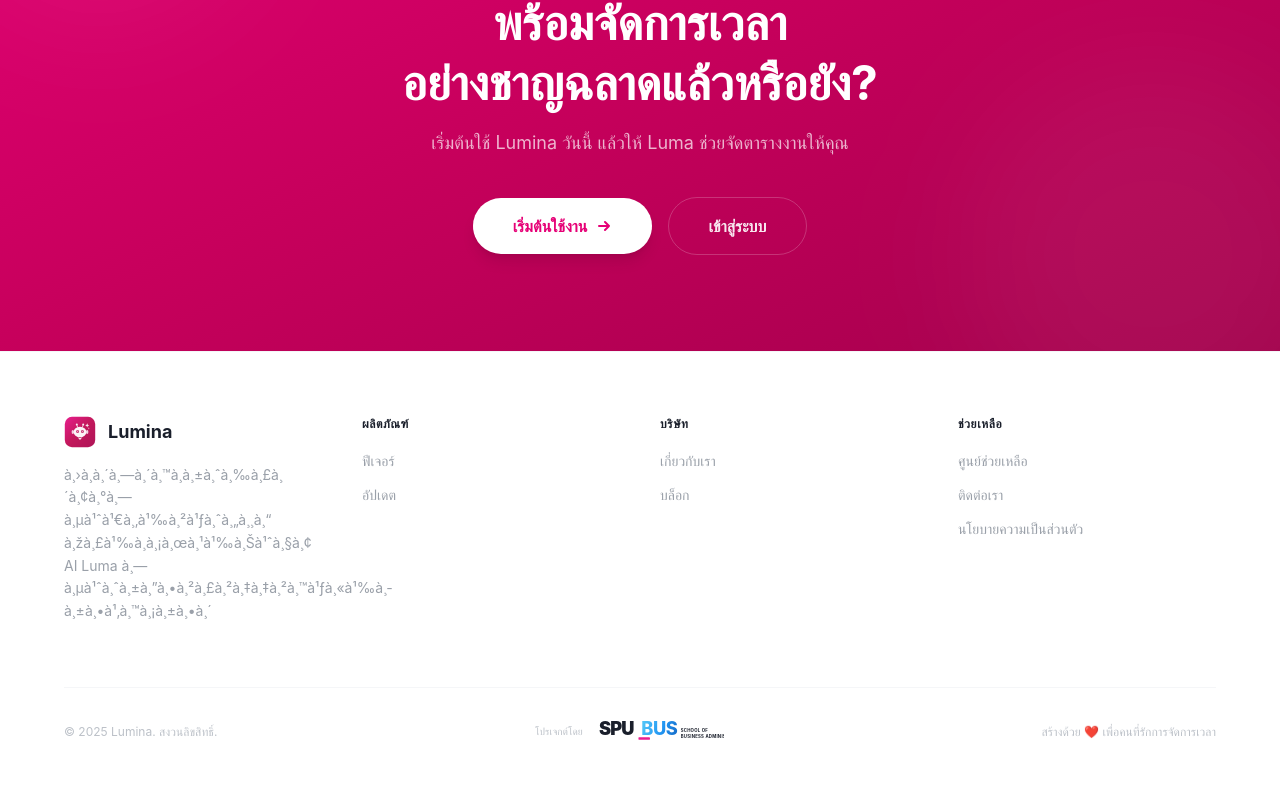
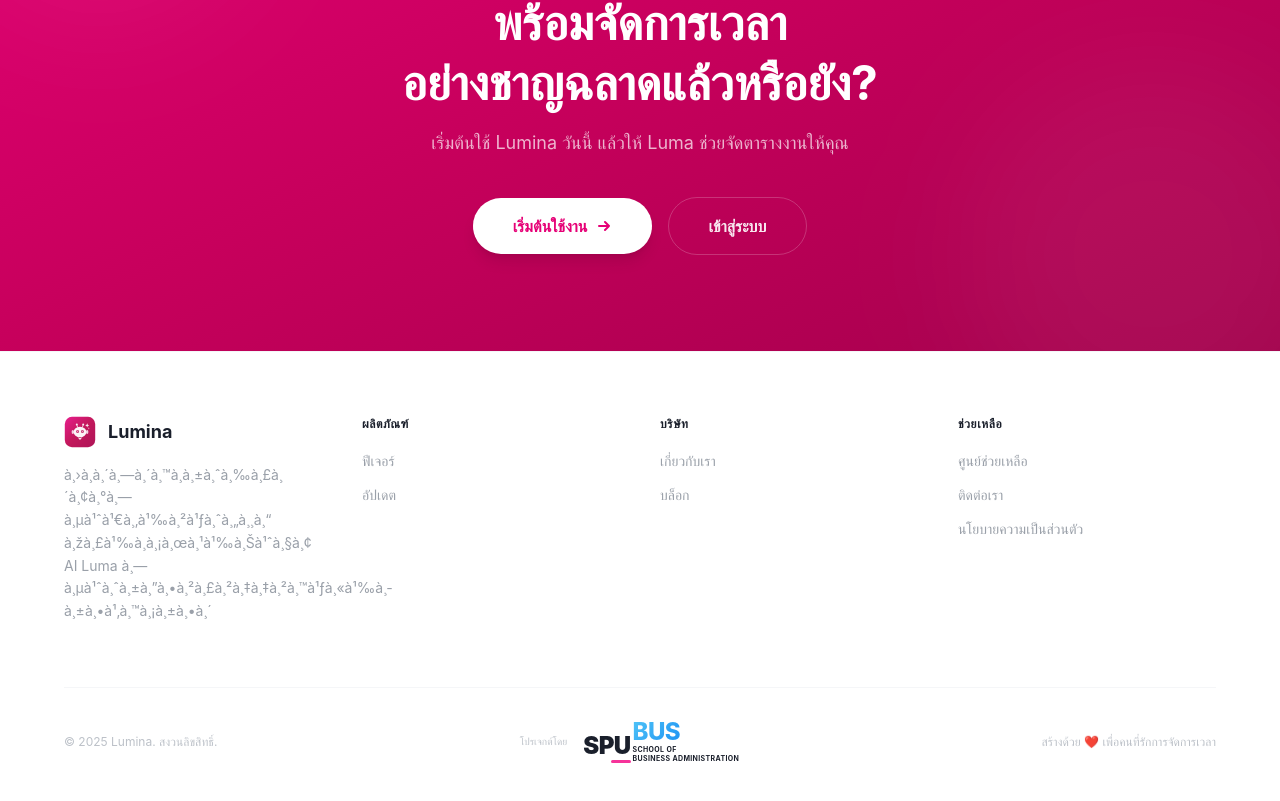
Before and after one commit to poohwadol6374-commits/hiii, a Next.js app: page / in a window 1280 px wide. Shown: the part 2819-3620 px from the top of the page. Built offline with nearby package versions, Linux system fonts and the light colour scheme; no server answers.

Commit message:
fix: Rewrite SPU BUS logo as HTML/CSS instead of SVG text for accurate rendering

```diff
--- a/src/components/landing/SpuBusLogo.tsx
+++ b/src/components/landing/SpuBusLogo.tsx
@@ -1,40 +1,43 @@
 "use client";
 
 interface SpuBusLogoProps {
-  height?: number;
+  size?: "sm" | "md" | "lg";
   className?: string;
 }
 
-export default function SpuBusLogo({ height = 32, className = "" }: SpuBusLogoProps) {
-  const scale = height / 50;
-  const w = Math.round(260 * scale);
+export default function SpuBusLogo({ size = "md", className = "" }: SpuBusLogoProps) {
+  const sizes = {
+    sm: { main: "text-lg", sub: "text-[5px]", bar: "w-4 h-[2px]", gap: "gap-0.5" },
+    md: { main: "text-2xl", sub: "text-[7px]", bar: "w-5 h-[3px]", gap: "gap-0.5" },
+    lg: { main: "text-4xl", sub: "text-[9px]", bar: "w-7 h-1", gap: "gap-1" },
+  };
+  const s = sizes[size];
+
   return (
-    <svg width={w} height={height} viewBox="0 0 260 50" fill="none" xmlns="http://www.w3.org/2000/svg" className={className}>
-      <defs>
-        <linearGradient id="bus-text-grad" x1="95" y1="0" x2="170" y2="30" gradientUnits="userSpaceOnUse">
-          <stop offset="0%" stopColor="#4FC3F7" />
-          <stop offset="50%" stopColor="#2196F3" />
-          <stop offset="100%" stopColor="#1565C0" />
-        </linearGradient>
-      </defs>
-      {/* SPU - black bold */}
-      <text x="0" y="32" fontFamily="Inter, Arial, sans-serif" fontWeight="900" fontSize="38" fill="#1A1F2B" letterSpacing="-2">
-        SPU
-      </text>
-      {/* Pink underline bar under SPU */}
-      <rect x="82" y="36" width="24" height="5" rx="1" fill="#E91E90" />
-      {/* BUS - blue gradient */}
-      <text x="88" y="32" fontFamily="Inter, Arial, sans-serif" fontWeight="800" fontSize="38" fill="url(#bus-text-grad)" letterSpacing="-1">
-        BUS
-      </text>
-      {/* SCHOOL OF */}
-      <text x="170" y="26" fontFamily="Inter, Arial, sans-serif" fontWeight="700" fontSize="9" fill="#1A1F2B" letterSpacing="0.5">
-        SCHOOL OF
-      </text>
-      {/* BUSINESS ADMINISTRATION */}
-      <text x="170" y="38" fontFamily="Inter, Arial, sans-serif" fontWeight="700" fontSize="9" fill="#1A1F2B" letterSpacing="0.5">
-        BUSINESS ADMINISTRATION
-      </text>
-    </svg>
+    <div className={`inline-flex items-end ${s.gap} ${className}`}>
+      {/* SPU */}
+      <div className="flex flex-col items-end">
+        <span className={`${s.main} font-black text-lumina-900 leading-none tracking-tight`}>
+          SPU
+        </span>
+        <div className={`${s.bar} bg-pink-500 rounded-sm mt-0.5 self-end`} />
+      </div>
+
+      {/* BUS + subtitle */}
+      <div className="flex flex-col">
+        <span className={`${s.main} font-extrabold leading-none tracking-tight`}
+          style={{ background: "linear-gradient(135deg, #4FC3F7, #2196F3, #1565C0)", WebkitBackgroundClip: "text", WebkitTextFillColor: "transparent" }}>
+          BUS
+        </span>
+        <div className="flex flex-col mt-0.5">
+          <span className={`${s.sub} font-bold text-lumina-900 leading-tight tracking-wider`}>
+            SCHOOL OF
+          </span>
+          <span className={`${s.sub} font-bold text-lumina-900 leading-tight tracking-wider`}>
+            BUSINESS ADMINISTRATION
+          </span>
+        </div>
+      </div>
+    </div>
   );
 }
```
